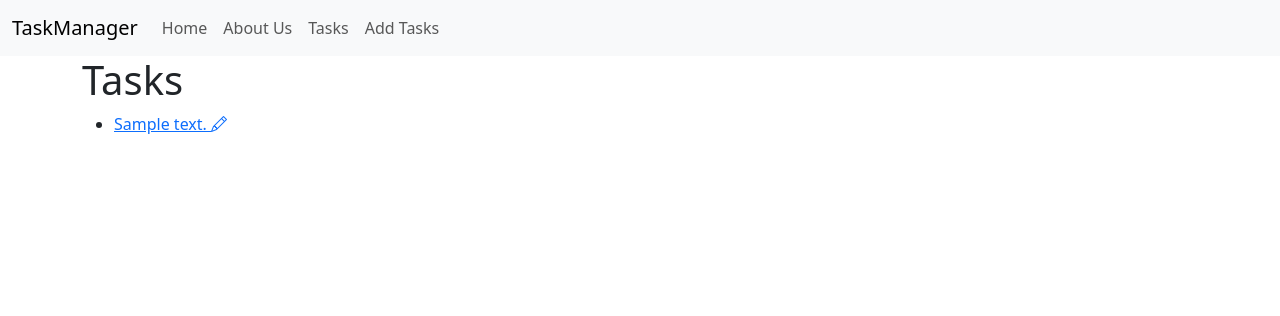
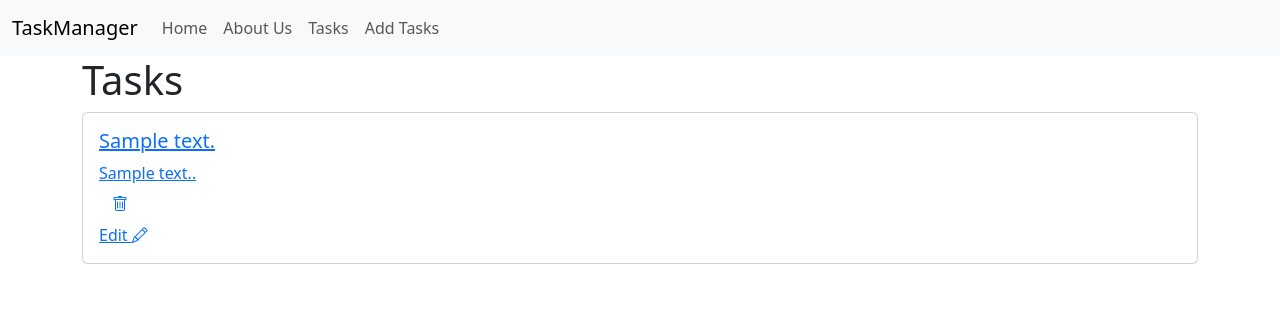
Before and after one commit to JCano22/issue_mgr_fe, a Flask app: page /tasks in a window 1280 px wide. Shown: the top 316 px of the page. Run offline with Flask 3, Linux system fonts and the light colour scheme; a database or web service that is not in the repository returns one stand-in record (values such as "Sample title"); data that the repository does not hold is empty.

Commit message:
FSDI 111, added delete functionality

```diff
--- a/app/templates/task_list.html
+++ b/app/templates/task_list.html
@@ -4,16 +4,35 @@
 
 {% block content %}
 <h1>Tasks</h1>
-<ul>
-    {% for task in tasks %}
-    <li>
-        <a href="{{ url_for('view_task_by_id', pk=task['id']) }}">
-            {{ task["summary"] }}
-            </a>
-        <a href="{{ url_for('render_edit_form', pk=task['id']) }}">
-            <i class="bi bi-pencil"></i>
-        </a>
-    </li>
-    {% endfor %}
-</ul>
+
+{% for task in tasks %}
+<div class="card">
+
+    <a href="{{ url_for('view_task_by_id', pk=task['id']) }}">
+
+    <div class="card-body">
+      <h5 class="card-title">{{ task["summary"] }}</h5>
+      <p class="card-text">{{ task['description'] }}.</p>
+      <div class="row">
+        <div class="col-md-4">
+      <form method="POST" action="{{ url_for('update_task', pk=task['id']) }}">
+        <input type="hidden" name="summary" id="id_summary" value="{{ task['summary'] }}">
+        <input type="hidden" name="description" id="id_description" value="{{ task['description'] }}">
+        <input type="hidden" name="is_active" id="id_is_active" value="false">
+        <button type="submit" class="btn btn-link"><i class="bi bi-trash"></i></button>
+        </form>
+    </div>
+    <div class="col-md-4">
+      <a href="{{ url_for('render_edit_form', pk=task['id']) }}"
+      class="card-link">Edit <i class="bi bi-pencil"></i> </a>
+    </div>
+    </div>
+</div>
+
+    </a>
+
+  </div>
+  <br />
+{% endfor %}
+
 {% endblock content %}
```
